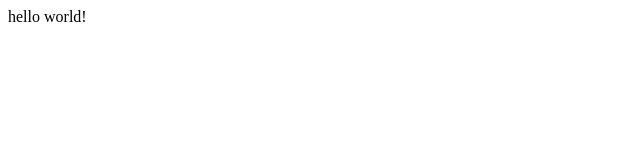
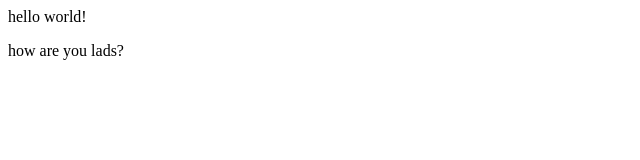
Before and after one commit to richinassisi/gitTest, a plain HTML site: page index.html in a window 1280 px wide. Shown: the full height of the page, 0-640 px from the left. Drawn offline with Linux system fonts and the light colour scheme.

Commit message:
Update index.html
cacca

```diff
--- a/index.html
+++ b/index.html
@@ -1,5 +1,6 @@
 <html>
      <body>
         <p>hello world!</p>
+        <p>how are you lads?</p>
      <body>
 <html>
```
